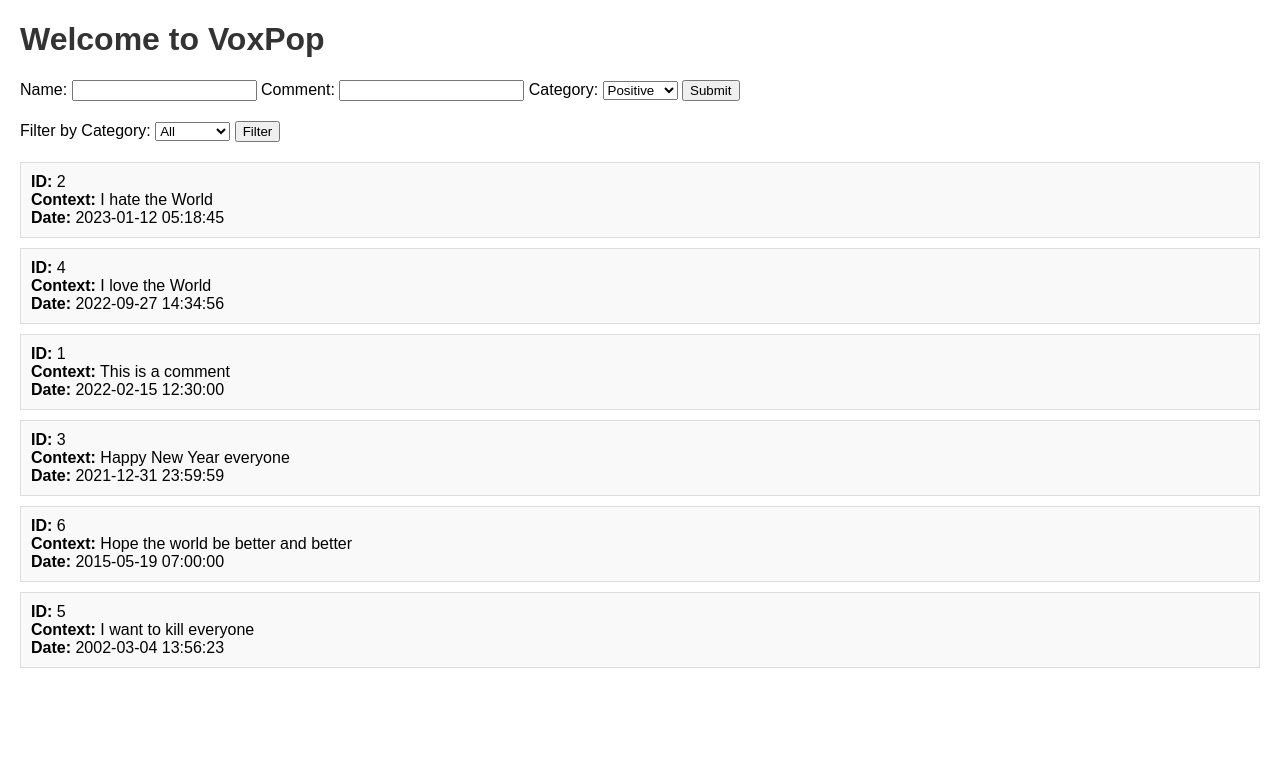
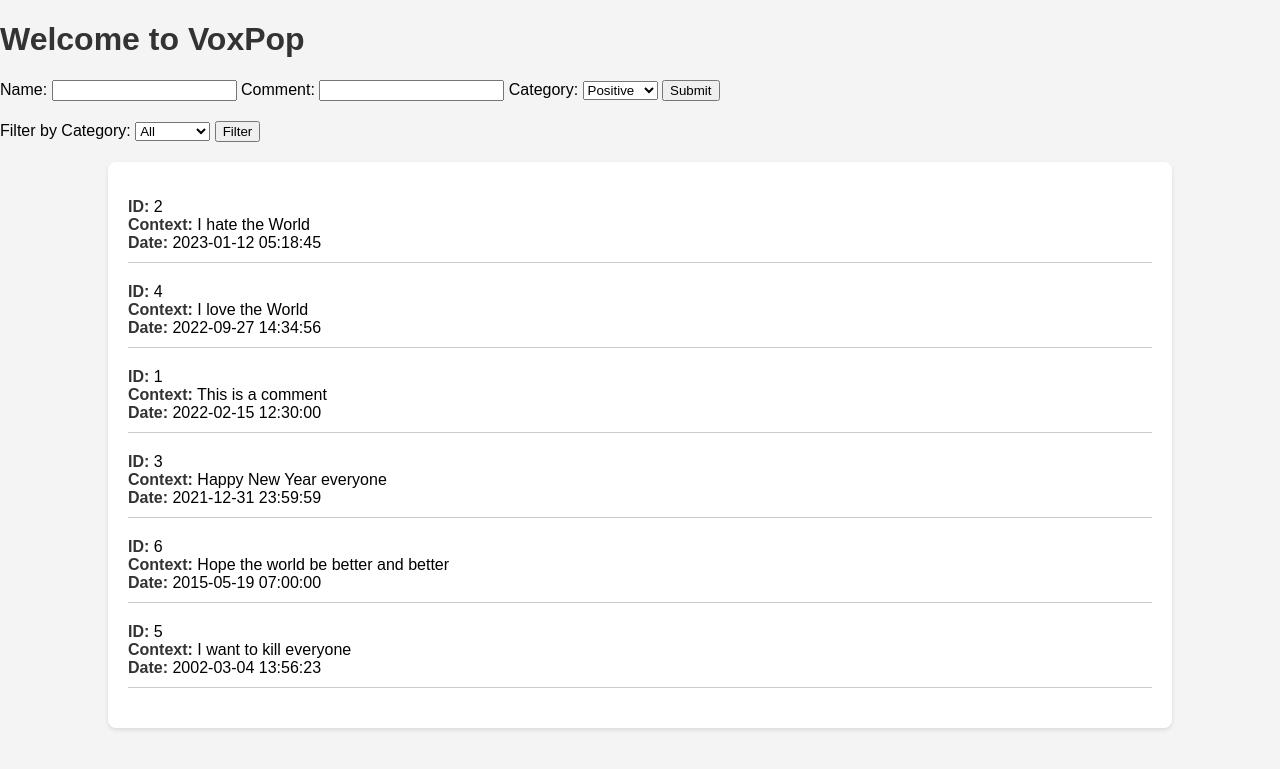
Before and after one commit to Bayashat/Vox-Pop, a FastAPI app: page /comments in a window 1280 px wide. Shown: the top 769 px of the page. Run offline with FastAPI, Linux system fonts and the light colour scheme.

Commit message:
styled comment section

```diff
--- a/app/static/style.css
+++ b/app/static/style.css
@@ -1,6 +1,8 @@
 body {
     font-family: Arial, sans-serif;
-    margin: 20px;
+    background-color: #f4f4f4;
+    margin: 0;
+    padding: 0;
 }
 
 h1 {
@@ -12,8 +14,14 @@ form {
 }
 
 #commentsContainer {
-    margin-top: 20px;
+    width: 80%;
+    margin: 20px auto;
+    background-color: #fff;
+    border-radius: 8px;
+    box-shadow: 0 2px 4px rgba(0, 0, 0, 0.1);
+    padding: 20px;
 }
+
 
 ul {
     list-style-type: none;
@@ -21,14 +29,15 @@ ul {
 }
 
 li {
-    background-color: #f9f9f9;
-    border: 1px solid #ddd;
-    margin-bottom: 10px;
-    padding: 10px;
+    margin-bottom: 20px;
+    border-bottom: 1px solid #ccc;
+    padding-bottom: 10px;
 }
 
 li p {
     margin: 0;
 }
 
-/* Add any additional styles here */
+strong {
+    color: #333;
+}
```
